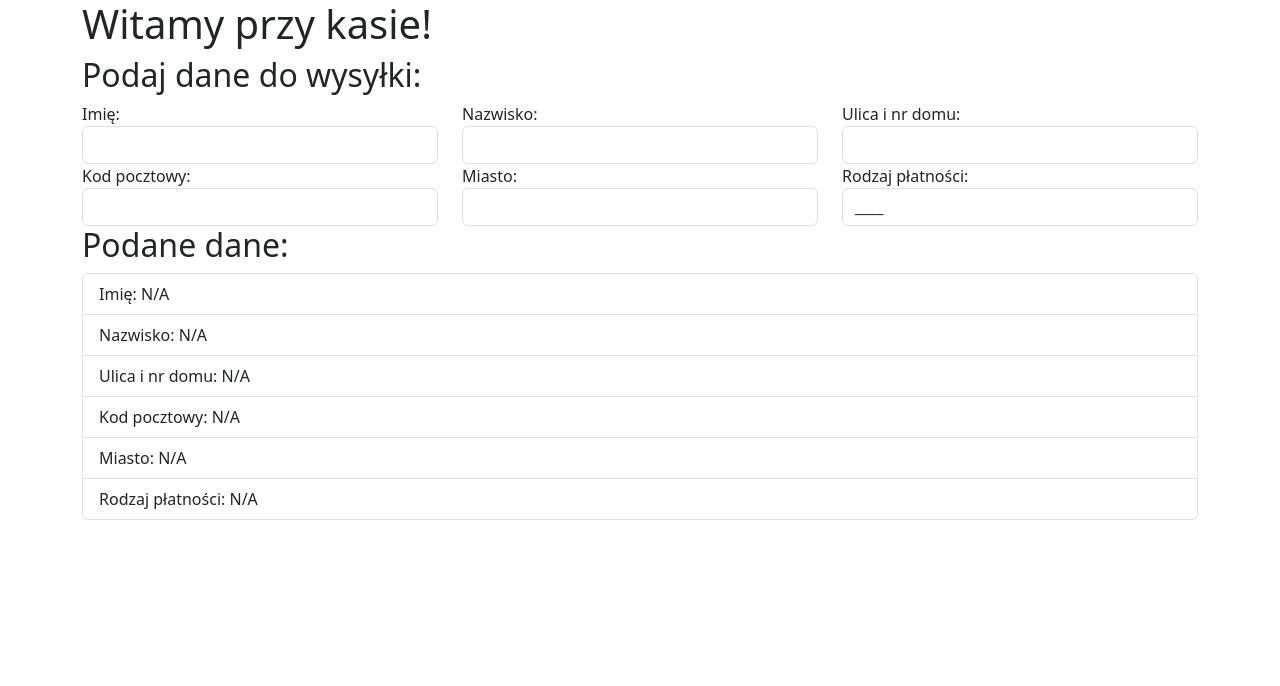
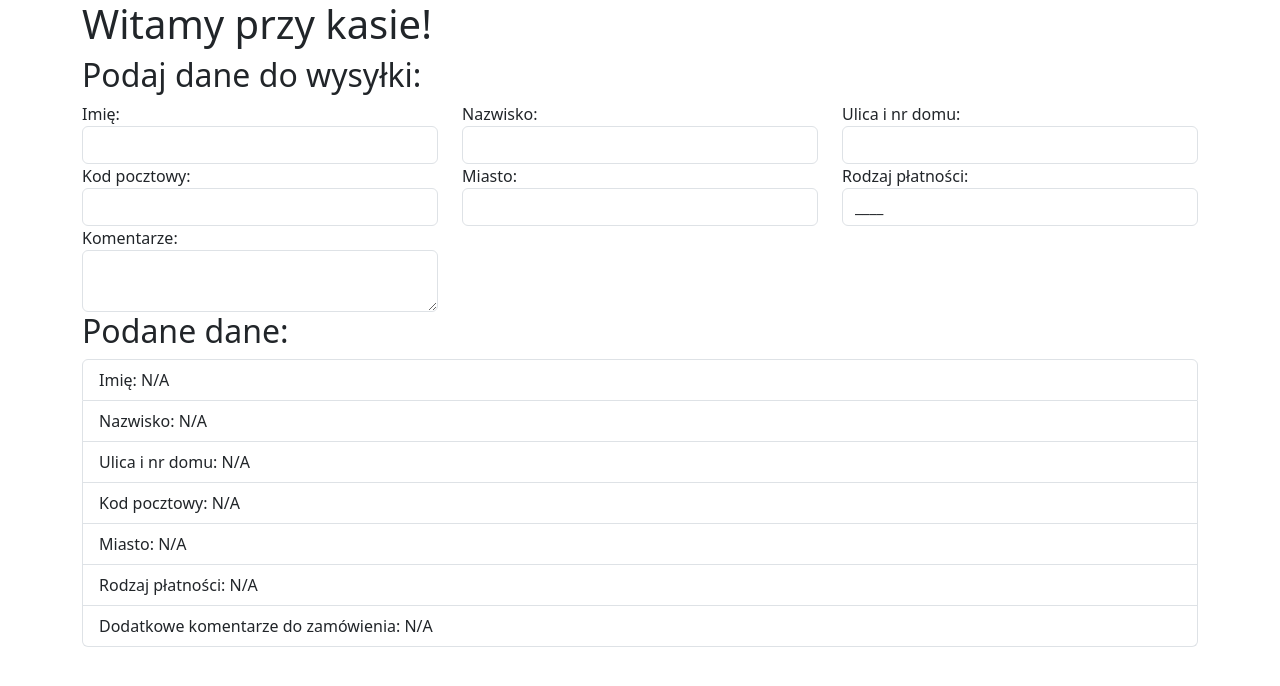
Before and after one commit to marlenaduleba/react-learning, a React (Create React App) app: page / in a window 1280 px wide. Shown: the top 686 px of the page. Built offline with nearby package versions, Linux system fonts and the light colour scheme.

Commit message:
MyTextArea finished

```diff
--- /dev/null
+++ b/src/Form/components/MyTextArea/MyTextArea.jsx
@@ -0,0 +1,23 @@
+import PropTypes from 'prop-types'
+
+const MyTextArea = props => {
+    const {label, type, name, value, className, onChange} = props;
+
+    return (
+        <div>
+            <label htmlFor={name}>{label}:</label>
+            <textarea name={name} id={name} type={type} value={value} className={className} onChange={onChange}/>
+        </div>
+    )
+}
+
+MyTextArea.propTypes = {
+    label: PropTypes.string.isRequired,
+    name: PropTypes.string.isRequired,
+    type: PropTypes.string,
+    value: PropTypes.string,
+    className: PropTypes.string,
+    onChange: PropTypes.func
+}
+
+export default MyTextArea;
--- a/src/Form/pages/Checkout/Checkout.jsx
+++ b/src/Form/pages/Checkout/Checkout.jsx
@@ -2,6 +2,7 @@
 import { Row, Col, Container } from "react-bootstrap";
 import MyInput from "../../components/MyInput/MyInput";
 import MySelect from "../../components/MySelect/MySelect";
+import MyTextArea from "../../components/MyTextArea/MyTextArea";
 
 class Checkout extends Component {
   paymentOptions = [
@@ -20,6 +21,7 @@
       zip: "",
       city: "",
       paymentType: "",
+      comment: ""
     };
   }
 
@@ -103,6 +105,16 @@
                   options={this.paymentOptions}
                 />
               </Col>
+              <Col xs={12} md={4}>
+                <MyTextArea
+                type="text"
+                  name="comment"
+                  label="Komentarze"
+                  className="form-control"
+                  value={this.state.comment}
+                  onChange={this.changeHandler}
+                />
+              </Col>
             </Row>
           </div>
         </form>
@@ -132,6 +144,10 @@
                 Rodzaj płatności:{" "}
                 {this.state.paymentType == "" ? "N/A" : this.state.paymentType}
               </li>
+              <li className="list-group-item">
+                Dodatkowe komentarze do zamówienia:{" "}
+                {this.state.comment == "" ? "N/A" : this.state.comment}
+              </li>
             </ul>
           </Col>
         </Row>
```
